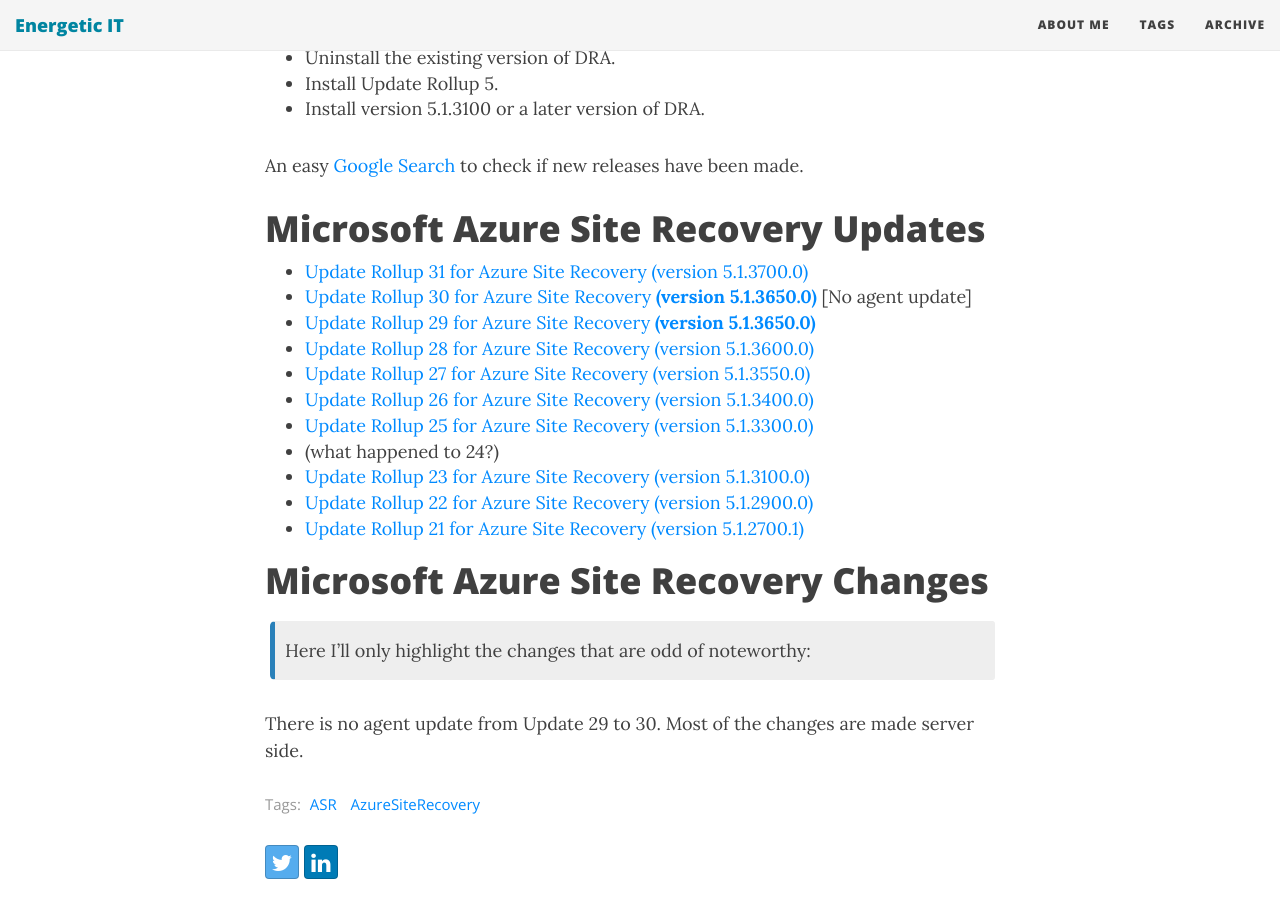
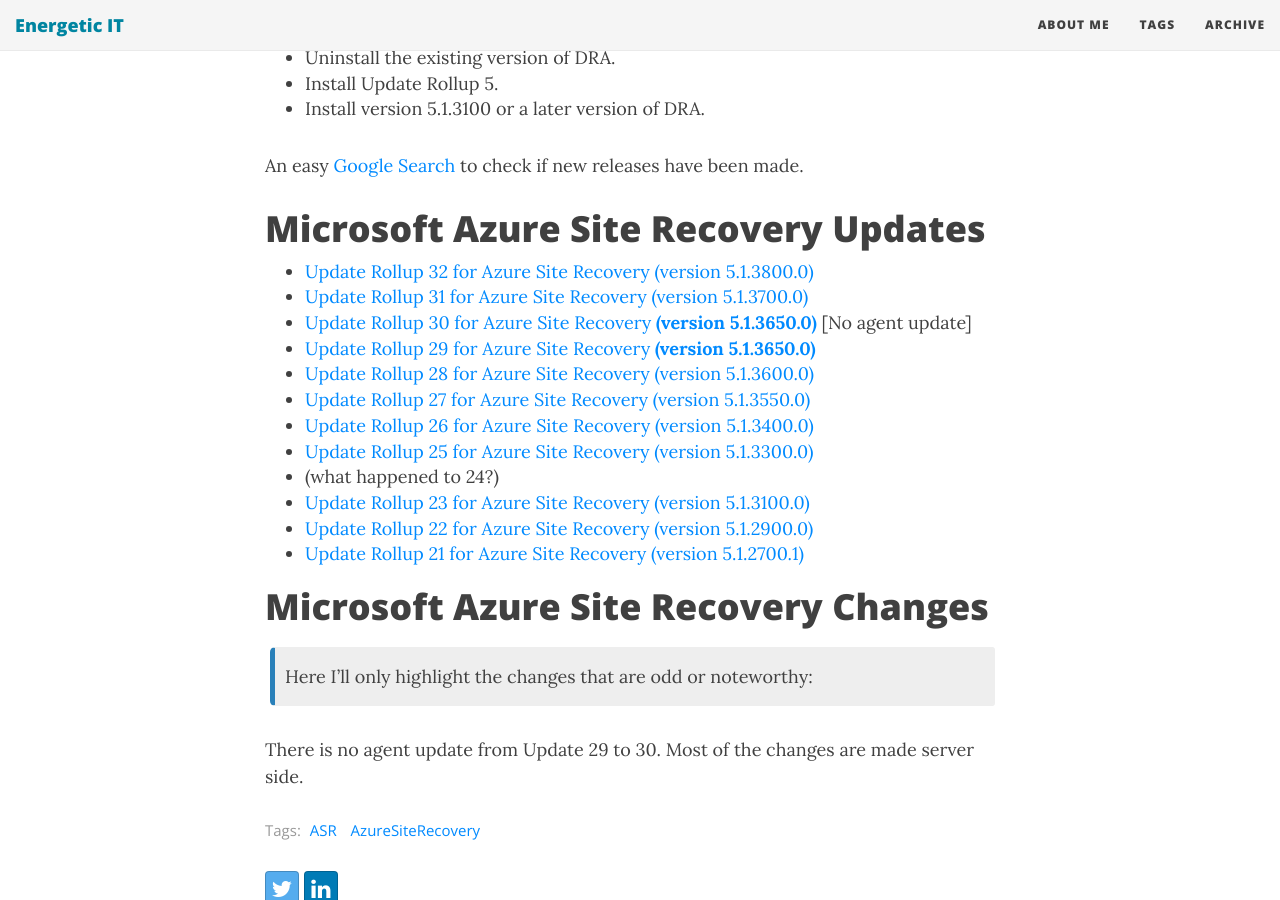
Before and after one commit to energetic-it/energetic-it.github.io, a Jekyll site: the page built from _posts/2018-08-19-microsoft-azure-site-recovery-kb-archive.md, in a window 1280 px wide and 900 px high, scrolled down 963 px. Built offline with Jekyll 4.4.1, drawn with Linux system fonts in a browser that asks for light colours; nearby versions of some CDN libraries; some of the changed text lies outside the part shown.

Commit message:
update with new agent update

```diff
--- a/_posts/2018-08-19-microsoft-azure-site-recovery-kb-archive.md
+++ b/_posts/2018-08-19-microsoft-azure-site-recovery-kb-archive.md
@@ -29,6 +29,7 @@
 
 # Microsoft Azure Site Recovery Updates
 
+- [Update Rollup 32 for Azure Site Recovery (version 5.1.3800.0)](https://support.microsoft.com/en-us/help/4485985/update-rollup-32-for-azure-site-recovery)
 - [Update Rollup 31 for Azure Site Recovery (version 5.1.3700.0)](https://support.microsoft.com/en-us/help/4478871/update-rollup-31-for-azure-site-recovery)
 - [Update Rollup 30 for Azure Site Recovery __(version 5.1.3650.0)__](https://support.microsoft.com/en-us/help/4468181/azure-site-recovery-update-rollup-30) [No agent update]
 - [Update Rollup 29 for Azure Site Recovery __(version 5.1.3650.0)__](https://support.microsoft.com/en-us/help/4466466/update-rollup-29-for-azure-site-recovery)
@@ -44,6 +45,6 @@
 # Microsoft Azure Site Recovery Changes
 
 {: .box-note}
-Here I'll only highlight the changes that are odd of noteworthy:
+Here I'll only highlight the changes that are odd or noteworthy:
 
 There is no agent update from Update 29 to 30. Most of the changes are made server side.
```
Also changed, not shown: other parts of _posts/2018-08-19-microsoft-azure-site-recovery-kb-archive.md (+1 -1 lines).
